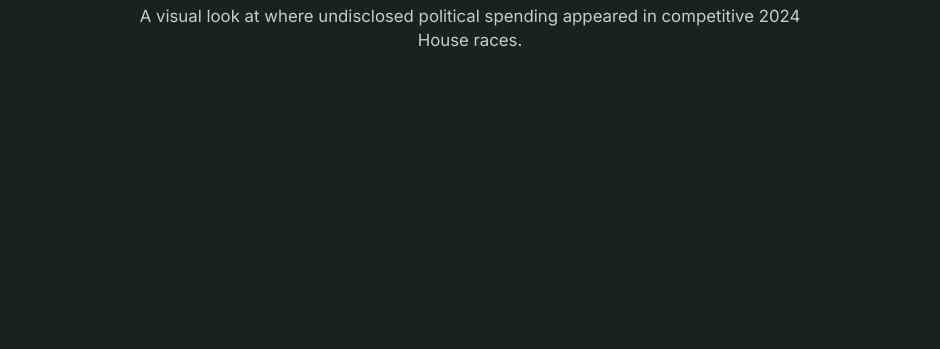
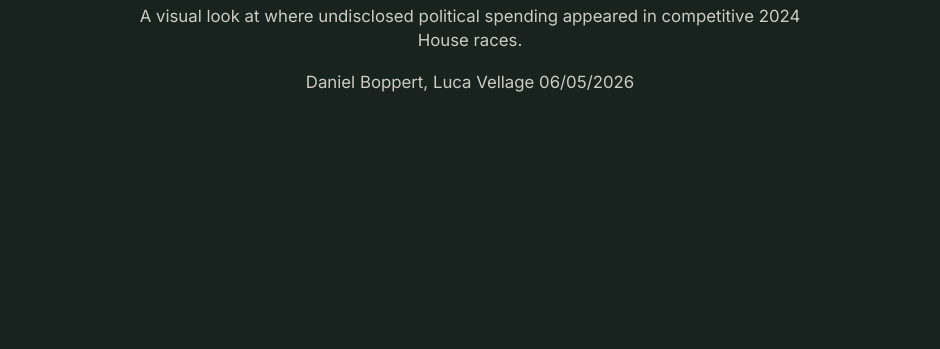
Before and after one commit to bprtdaniel/data_dark_money, a plain HTML site: page index.html in a window 1280 px wide. Shown: the part 248-597 px from the top of the page, without its empty margins (170-1110 px from the left). Drawn offline with Linux system fonts and the light colour scheme.

Commit message:
author names and date

```diff
--- a/index.html
+++ b/index.html
@@ -311,6 +311,7 @@
   <section class="title-section">
     <h1>Which Elections Take Dark-Money?</h1>
     <p class="subtitle">A visual look at where undisclosed political spending appeared in competitive 2024 House races.</p>
+    <p class="subtitle">Daniel Boppert, Luca Vellage 06/05/2026</p>
   </section>
 
   <section class="intro-scrolly">
```
